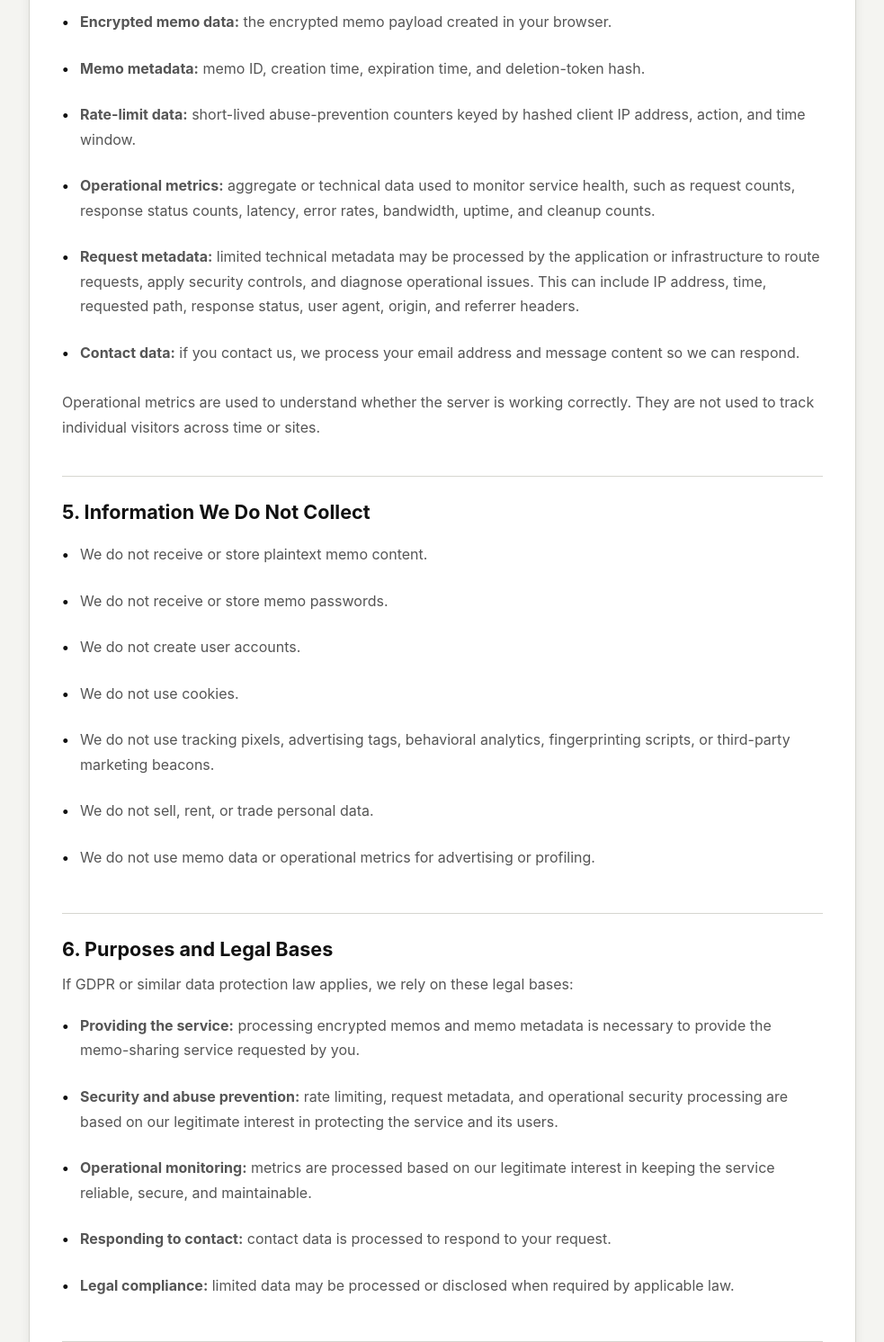
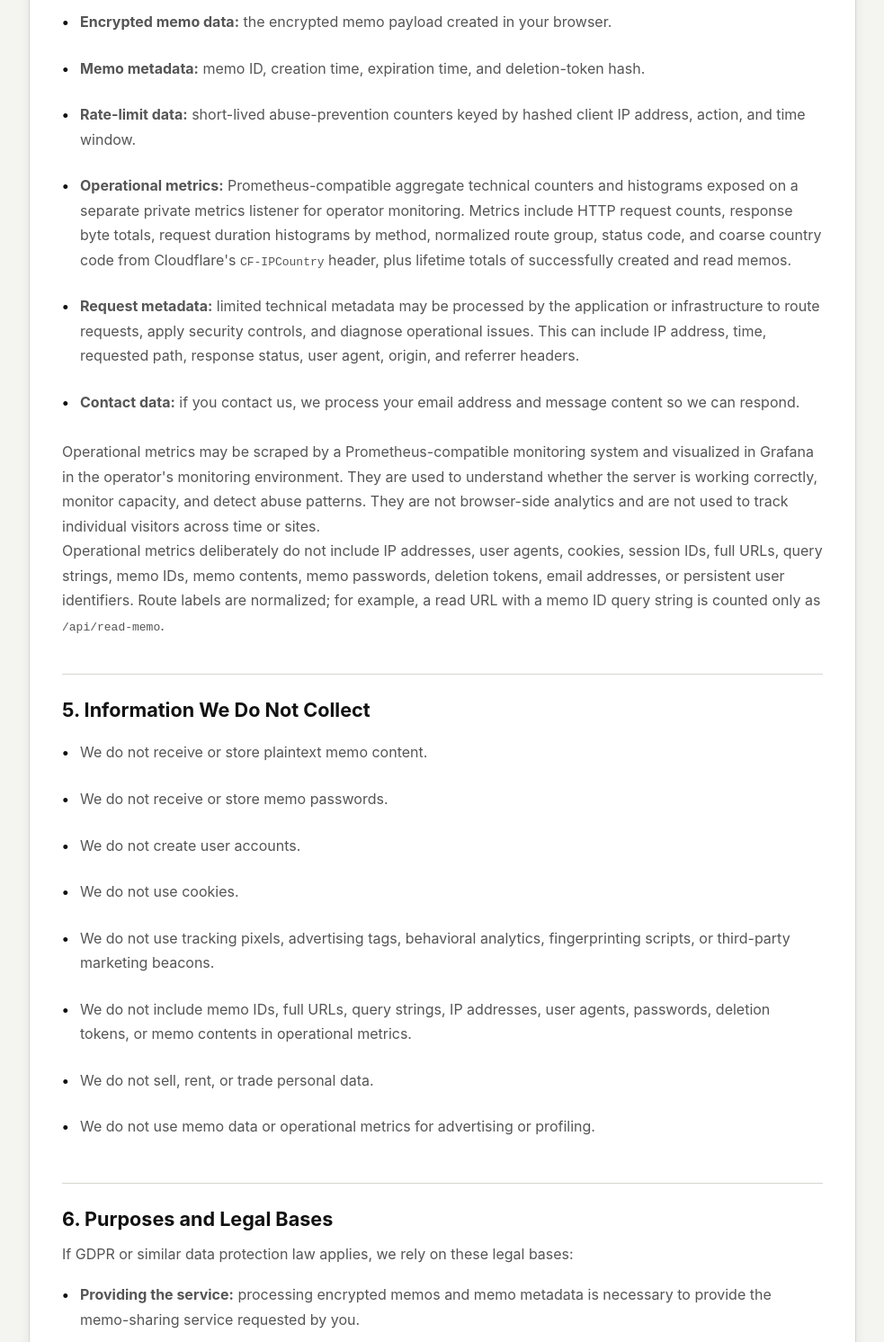
Before and after one commit to timoheimonen/securememo.app, a plain HTML site: page internal/frontend/generated/pages/en/privacy.html in a window 1280 px wide. Shown: the part 2140-3632 px from the top of the page at 90% size, without its empty margins (148-1131 px from the left). Drawn offline with Linux system fonts and the light colour scheme; a script that the page names is missing.

Commit message:
Clarify metrics handling in legal notices

```diff
--- a/internal/frontend/generated/pages/en/privacy.html
+++ b/internal/frontend/generated/pages/en/privacy.html
@@ -181,11 +181,12 @@
                     <li><strong>Encrypted memo data:</strong> the encrypted memo payload created in your browser.</li>
                     <li><strong>Memo metadata:</strong> memo ID, creation time, expiration time, and deletion-token hash.</li>
                     <li><strong>Rate-limit data:</strong> short-lived abuse-prevention counters keyed by hashed client IP address, action, and time window.</li>
-                    <li><strong>Operational metrics:</strong> aggregate or technical data used to monitor service health, such as request counts, response status counts, latency, error rates, bandwidth, uptime, and cleanup counts.</li>
+                    <li><strong>Operational metrics:</strong> Prometheus-compatible aggregate technical counters and histograms exposed on a separate private metrics listener for operator monitoring. Metrics include HTTP request counts, response byte totals, request duration histograms by method, normalized route group, status code, and coarse country code from Cloudflare's <code>CF-IPCountry</code> header, plus lifetime totals of successfully created and read memos.</li>
                     <li><strong>Request metadata:</strong> limited technical metadata may be processed by the application or infrastructure to route requests, apply security controls, and diagnose operational issues. This can include IP address, time, requested path, response status, user agent, origin, and referrer headers.</li>
                     <li><strong>Contact data:</strong> if you contact us, we process your email address and message content so we can respond.</li>
                 </ul>
-                <p>Operational metrics are used to understand whether the server is working correctly. They are not used to track individual visitors across time or sites.</p>
+                <p>Operational metrics may be scraped by a Prometheus-compatible monitoring system and visualized in Grafana in the operator's monitoring environment. They are used to understand whether the server is working correctly, monitor capacity, and detect abuse patterns. They are not browser-side analytics and are not used to track individual visitors across time or sites.</p>
+                <p>Operational metrics deliberately do not include IP addresses, user agents, cookies, session IDs, full URLs, query strings, memo IDs, memo contents, memo passwords, deletion tokens, email addresses, or persistent user identifiers. Route labels are normalized; for example, a read URL with a memo ID query string is counted only as <code>/api/read-memo</code>.</p>
             </div>
 
             <div class="features-detail" id="information-not-collected">
@@ -196,6 +197,7 @@
                     <li>We do not create user accounts.</li>
                     <li>We do not use cookies.</li>
                     <li>We do not use tracking pixels, advertising tags, behavioral analytics, fingerprinting scripts, or third-party marketing beacons.</li>
+                    <li>We do not include memo IDs, full URLs, query strings, IP addresses, user agents, passwords, deletion tokens, or memo contents in operational metrics.</li>
                     <li>We do not sell, rent, or trade personal data.</li>
                     <li>We do not use memo data or operational metrics for advertising or profiling.</li>
                 </ul>
@@ -248,7 +250,7 @@
                     <li><strong>Encrypted memos:</strong> retained until successful read confirmation or expiration, with a maximum selected expiration of 30 days.</li>
                     <li><strong>Expired memos:</strong> removed by automatic cleanup jobs that run periodically.</li>
                     <li><strong>Rate-limit data:</strong> kept only for the active rate-limit window and removed by cleanup. Current windows are short, including minute and hour windows.</li>
-                    <li><strong>Operational metrics:</strong> kept only as long as needed to monitor service health, troubleshoot issues, and protect the service.</li>
+                    <li><strong>Operational metrics:</strong> current request, response byte, and duration metrics are kept in application memory and reset when the process restarts. Lifetime totals of successfully created and read memos are persisted in SQLite. If metrics are scraped into Prometheus-compatible monitoring or Grafana dashboards, they are retained only for operational monitoring, troubleshooting, capacity planning, and abuse prevention according to the monitoring stack configuration.</li>
                     <li><strong>Contact data:</strong> kept as long as needed to respond to and handle your message, unless a longer period is required for legitimate recordkeeping or legal reasons.</li>
                 </ul>
                 <p>After a memo is deleted, securememo.app does not provide app-level recovery. Because the service never stores the password, we cannot decrypt or restore memo content for you.</p>
```
Also changed, not shown: internal/frontend/generated/pages/en/tos.html (+2 -1 lines).
